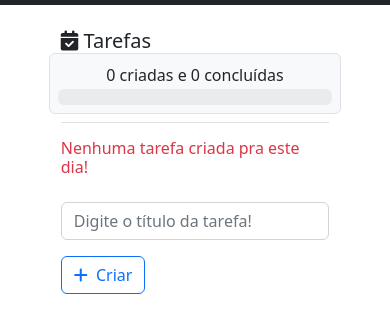
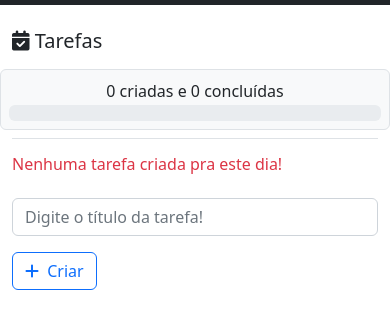
Before and after one commit to lfo1985/todo-list-vuejs, a plain HTML site: page index.html in a window 390 px wide. Shown: the part 51-384 px from the top of the page. Drawn offline with nearby package versions, Linux system fonts and the light colour scheme.

Commit message:
Ajuste de responsividade do layout

```diff
--- a/index.html
+++ b/index.html
@@ -33,11 +33,11 @@
     <main id="root" class="container-fluid w-75">
         <h5 class="border-bottom pb-2 mb-3">
             <div class="row d-flex align-items-center">
-                <div class="col-sm-12 col-md-12 col-lg-9">
+                <div class="col-sm-12 col-md-12 col-lg-8">
                     <i class="fa-solid fa-calendar-check"></i>
                     Tarefas
                 </div>
-                <div class="col-sm-12 col-md-12 col-lg-3 bg-light border rounded p-2 mt-sm-3">
+                <div id="caixa-progress-bar" class="col-xs-3 col-md-12 col-lg-4 bg-light border rounded p-2 mt-sm-3">
                     <div class="w-100 d-inline-block p-1 text-center" style="font-size: 12pt;">
                         {{ tarefas.length }} criadas e {{ getTotalConcluidas() }} concluídas
                     </div>
--- a/styles.css
+++ b/styles.css
@@ -10,3 +10,15 @@
 .borda-tarefa-andamento {
     border-left: 10px solid black;
 }
+
+@media (max-width: 992px){
+    #root {
+        width: 100%!important;
+    }
+}
+
+@media (max-width: 576px){
+    #caixa-progress-bar {
+        margin-top: 1rem!important;
+    }
+}
```
